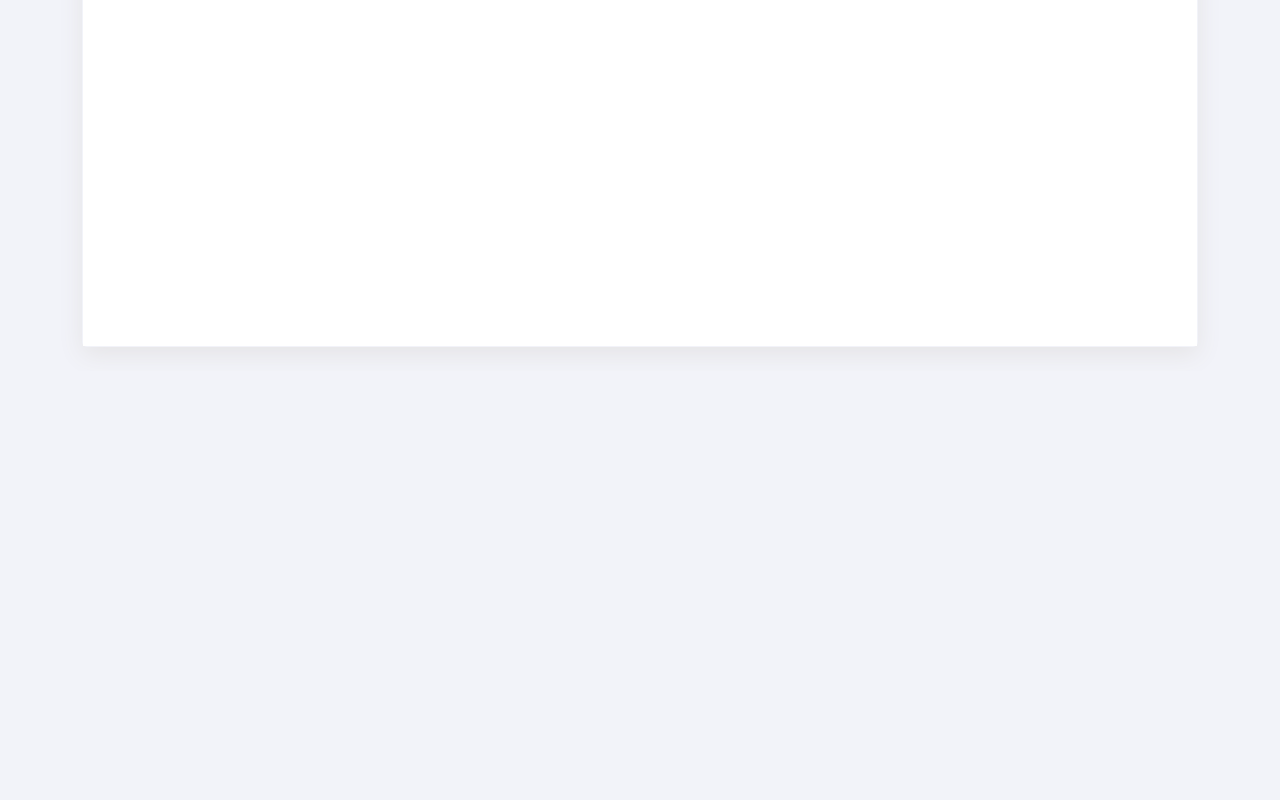
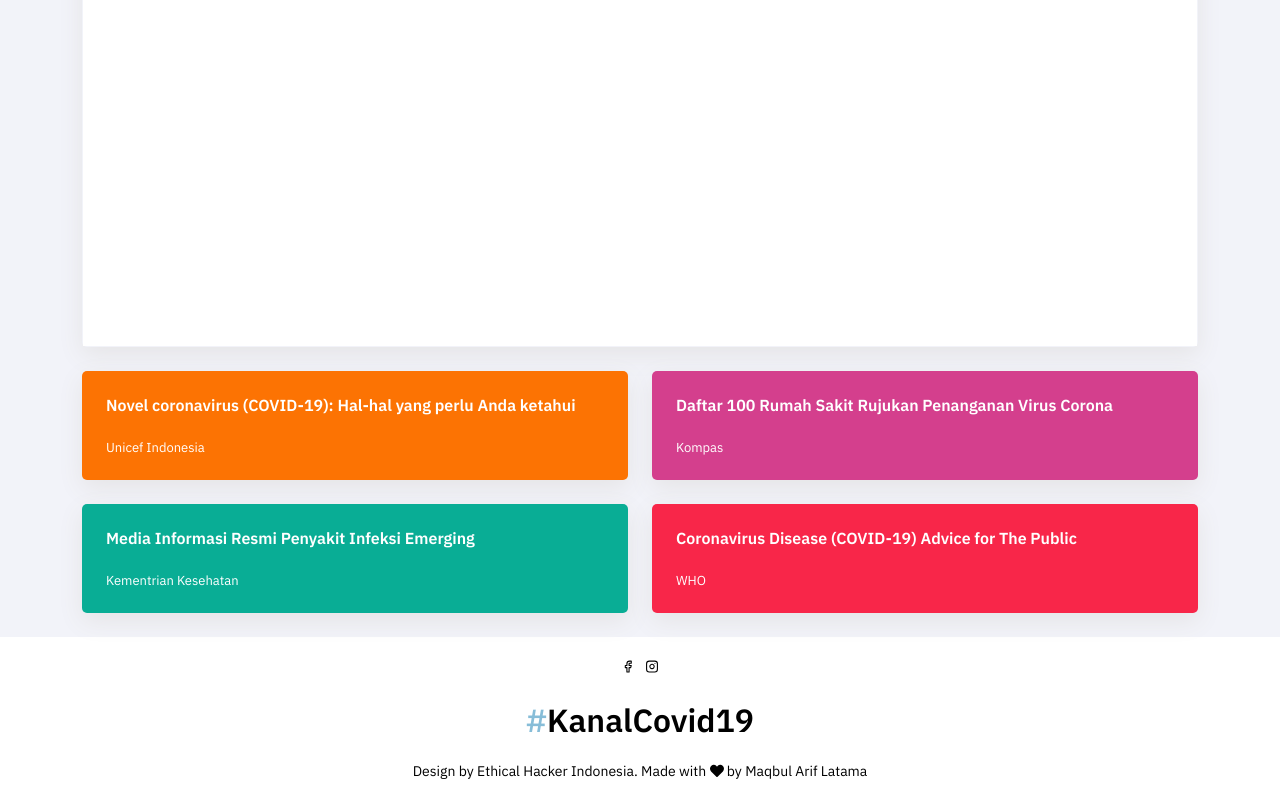
Before and after one commit to abullatama/Covid19-Indonesia-and-Global-Data, a website built with webpack: page src/index.html in a window 1280 px wide. Shown: the part 1818-2618 px from the top of the page. Before the commit the page ends 2189 px from the top, so only its background shows below. Built offline with nearby package versions, Linux system fonts and the light colour scheme; no server answers.

Commit message:
create the footer and finalize the dashboard

```diff
--- a/package.json
+++ b/package.json
@@ -18,6 +18,7 @@
   },
   "homepage": "https://github.com/abullatama/Covid19-Indonesia-and-Global-Data#readme",
   "dependencies": {
+    "@fortawesome/fontawesome-free": "^5.15.3",
     "chart.js": "^2.9.4",
     "feather-icons": "^4.28.0"
   },
@@ -27,7 +28,9 @@
     "babel-loader": "^8.2.2",
     "copy-webpack-plugin": "^7.0.0",
     "css-loader": "^5.1.1",
+    "file-loader": "^6.2.0",
     "html-webpack-plugin": "^5.2.0",
+    "sass-loader": "^11.0.1",
     "style-loader": "^2.0.0",
     "webpack": "^5.24.2",
     "webpack-cli": "^4.5.0",
--- a/src/index.html
+++ b/src/index.html
@@ -33,11 +33,12 @@
           </div>
         </div>
       </header>
-      <div class="title">
+
+      <section class="title">
         <br />
         <h1>KANAL COVID-19</h1>
         <p class="subtitle">Coronavirus Indonesia & Global Live Data</p>
-      </div>
+      </section>
 
       <section class="grid container">
         <div class="grid__item">
@@ -142,6 +143,7 @@
           </div>
         </div>
       </section>
+
       <section class="container">
         <div class="card">
           <div class="card__title">
@@ -153,8 +155,6 @@
             </div>
           </div>
         </div>
-      </section>
-      <section class="container">
         <div class="card">
           <div class="card__title">
             <h3>Kasus Coronavirus Global</h3>
@@ -166,6 +166,61 @@
           </div>
         </div>
       </section>
+
+      <section class="article container">
+        <a href="https://www.unicef.org/indonesia/id/coronavirus">
+          <div class="article__item">
+            <h4>
+              Novel coronavirus (COVID-19): Hal-hal yang perlu Anda ketahui
+            </h4>
+            <p>Unicef Indonesia</p>
+          </div>
+        </a>
+        <a
+          href="https://www.kompas.com/tren/read/2020/03/03/183500265/infografik-daftar-100-rumah-sakit-rujukan-penanganan-virus-corona"
+        >
+          <div class="article__item">
+            <h4>Daftar 100 Rumah Sakit Rujukan Penanganan Virus Corona</h4>
+            <p>Kompas</p>
+          </div>
+        </a>
+        <a href="https://infeksiemerging.kemkes.go.id/">
+          <div class="article__item">
+            <h4>Media Informasi Resmi Penyakit Infeksi Emerging</h4>
+            <p>Kementrian Kesehatan</p>
+          </div>
+        </a>
+        <a
+          href="https://www.who.int/emergencies/diseases/novel-coronavirus-2019/advice-for-public"
+        >
+          <div class="article__item">
+            <h4>Coronavirus Disease (COVID-19) Advice for The Public</h4>
+            <p>WHO</p>
+          </div>
+        </a>
+      </section>
+
+      <footer>
+        <div class="footer container">
+          <div class="social">
+            <a href="https://www.facebook.com/MaqbulLatama">
+              <i data-feather="facebook"></i>
+            </a>
+            <a href="https://www.instagram.com/abullatama/">
+              <i data-feather="instagram"></i>
+            </a>
+            <!-- <i class="fas fa-facebook"></i>
+            <i class="fas fa-instagram"></i> -->
+          </div>
+          <div class="logo">
+            <h1><span style="color: #87bdd8">#</span>KanalCovid19</h1>
+          </div>
+          <p class="author">
+            Design by Ethical Hacker Indonesia. Made with
+            <i class="fa fa-heart"></i> by Maqbul Arif Latama
+          </p>
+        </div>
+      </footer>
     </main>
   </body>
 </html>
--- a/src/index.js
+++ b/src/index.js
@@ -2,6 +2,8 @@ import "./styles/css/style.css";
 import "./styles/js/style.js";
 import DataSource from "./data/data-source";
 import feather from "../node_modules/feather-icons/dist/feather";
+import "../node_modules/@fortawesome/fontawesome-free/css/all.css";
+import "../node_modules/@fortawesome/fontawesome-free/js/all.js";
 
 feather.replace({ class: "foo bar", width: 20, height: 13 });
 
--- /dev/null
+++ b/src/styles/scss/_footer.scss
@@ -0,0 +1,18 @@
+footer {
+  background-color: white;
+  padding: 1.25rem;
+
+  .footer {
+    text-align: center;
+
+    .social {
+      a {
+        color: black;
+      }
+    }
+
+    .author {
+      font-size: 0.875rem;
+    }
+  }
+}
--- a/src/styles/scss/_globals.scss
+++ b/src/styles/scss/_globals.scss
@@ -9,6 +9,10 @@ html {
 *::before,
 *::after {
   box-sizing: inherit;
+}
+
+p {
+  margin: 0;
 }
 
 body {
--- a/src/styles/scss/_main.scss
+++ b/src/styles/scss/_main.scss
@@ -118,3 +118,46 @@
     }
   }
 }
+
+.article {
+  display: grid;
+  grid-template-columns: repeat(2, 1fr);
+  grid-template-rows: repeat(2, 1fr);
+  gap: 1.5rem;
+  margin-bottom: 1.5rem;
+
+  @include breakpoint-down(md) {
+    grid-template-columns: repeat(1, auto);
+  }
+
+  a {
+    border-radius: 5px;
+    box-shadow: 0 8px 24px #e5e4e6;
+    &:nth-child(1) {
+      background: #fc7303;
+    }
+    &:nth-child(2) {
+      background: #d43f8d;
+    }
+    &:nth-child(3) {
+      background: #09ad95;
+    }
+    &:nth-child(4) {
+      background: #f82649;
+    }
+  }
+
+  &__item {
+    padding: 1.5rem;
+    color: white;
+    h4 {
+      margin-top: 0;
+      margin-bottom: 1.5rem;
+    }
+
+    p {
+      margin: 0;
+      font-size: 0.8125rem;
+    }
+  }
+}
--- a/src/styles/scss/style.scss
+++ b/src/styles/scss/style.scss
@@ -3,3 +3,4 @@
 @import "globals";
 @import "headers";
 @import "main";
+@import "footer";
--- a/webpack.common.js
+++ b/webpack.common.js
@@ -11,15 +11,23 @@ module.exports = {
   module: {
     rules: [
       {
-        test: /\.css$/,
+        test: /\.js$/,
         use: [
           {
-            loader: "style-loader",
-          },
-          {
-            loader: "css-loader",
+            loader: "babel-loader",
+            options: {
+              presets: ["@babel/preset-env"],
+            },
           },
         ],
+      },
+      {
+        test: /\.css$/,
+        use: ["style-loader", "css-loader"],
+      },
+      {
+        test: /\.(svg|eot|woff|woff2|ttf)$/,
+        use: ["file-loader"],
       },
     ],
   },
```
Also changed, not shown: src/styles/css/style.css, 2 other files.
